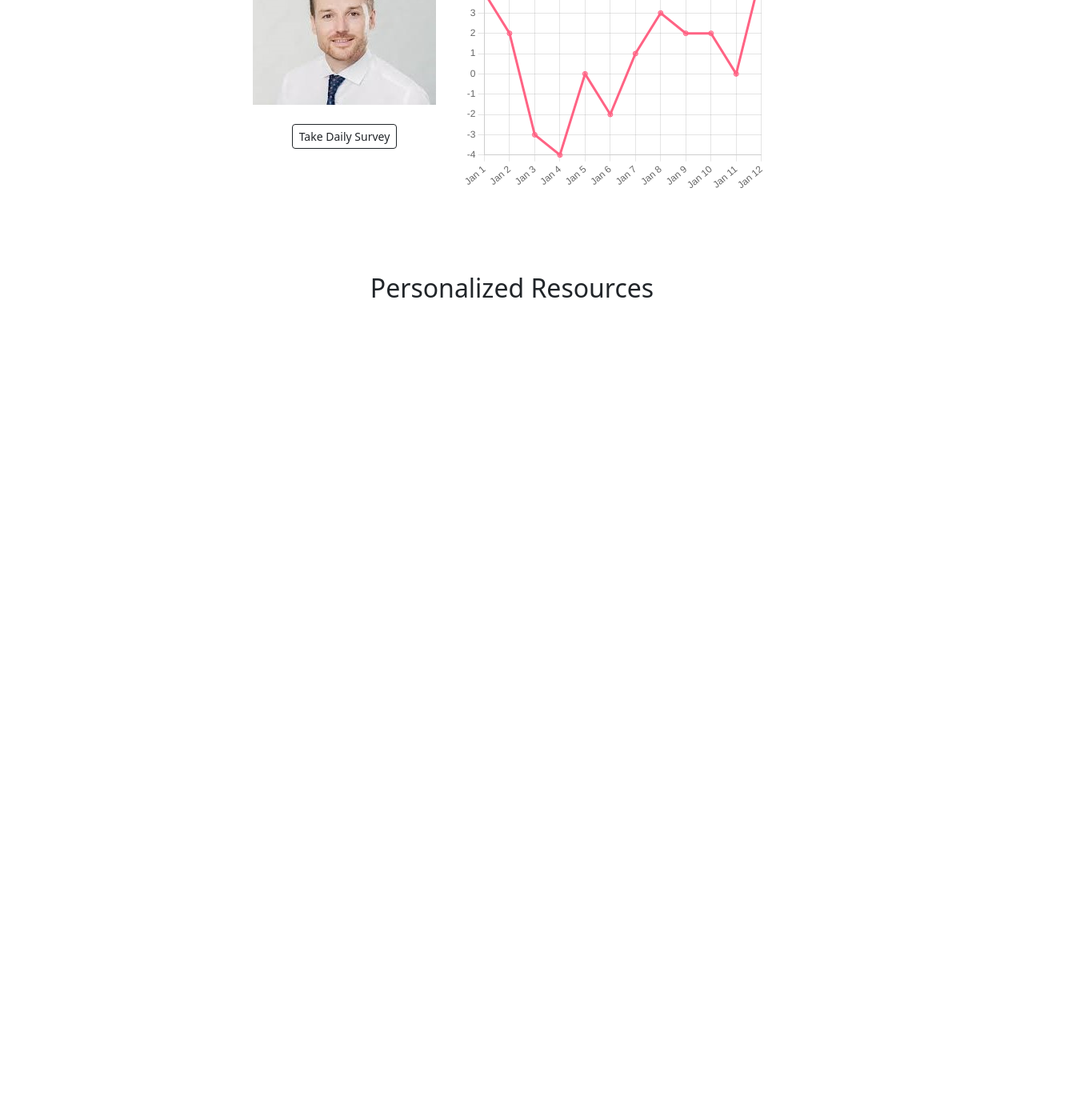
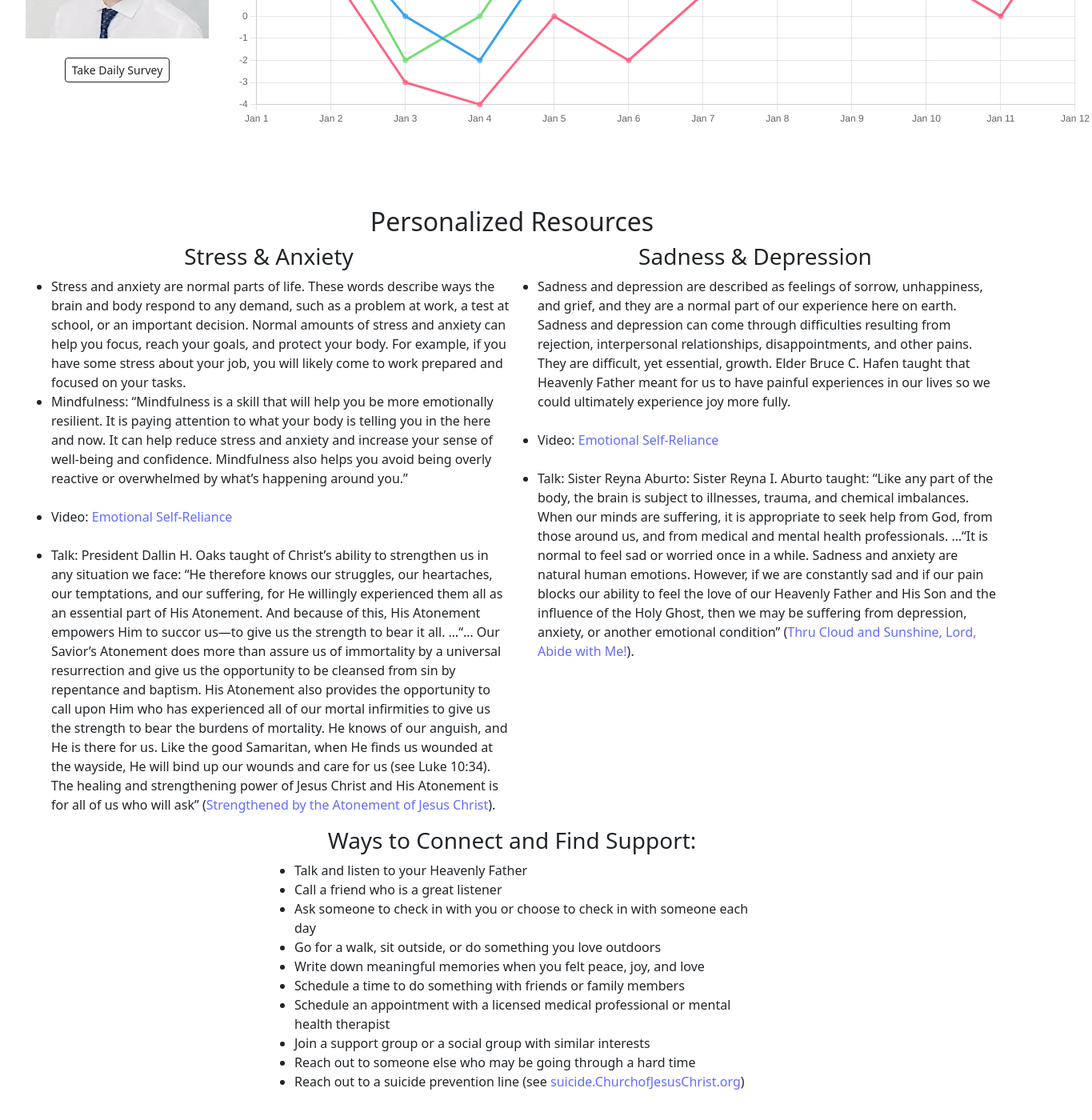
Before and after one commit to DexStephens/mmha, a React (Vite) app: page / in a window 1280 px wide. Shown: the part 298-1698 px from the top of the page at 80% size, 1365 px wide, since content can reach past the window. Before the commit the page ends 800 px from the top, so only its background shows below. Built offline with nearby package versions, Linux system fonts and the light colour scheme.

Commit message:
Added chart lines, personalized stuff, organized

```diff
--- a/src/App.tsx
+++ b/src/App.tsx
@@ -1,10 +1,7 @@
 import { useState } from "react";
-import emotionalData from "./LineChart/emotionLineData";
-import { options } from "./LineChart/emotionLineData";
-import { Line } from "react-chartjs-2";
 import "bootstrap/dist/css/bootstrap.min.css";
 import "./App.css";
-import HeadShot from "./assets/missionary.jpg";
+import ProfilePage from "./profile/profilePage";
 
 function App() {
   const [count, setCount] = useState(0);
@@ -34,39 +31,7 @@ function App() {
       {selectedOption === "missionary" ? (
         //Missionary View
         <>
-          <div
-            style={{
-              display: "flex",
-              alignItems: "center",
-              height: "500px",
-            }}
-          >
-            <div>
-              <img
-                src={HeadShot}
-                alt="Missionary Headshot"
-                style={{ width: "atuo", height: "75%", marginRight: "35px" }}
-              />
-              <br></br>
-              <br></br>
-              <div
-                style={{
-                  display: "flex",
-                  justifyContent: "center",
-                  marginRight: "35px",
-                }}
-              >
-                <button type="button" className="btn btn-outline-dark btn-sm">
-                  Take Daily Survey
-                </button>
-              </div>
-            </div>
-            <div style={{ width: "100%", height: "70%", textAlign: "center" }}>
-              <Line data={emotionalData} options={options} />
-            </div>
-          </div>
-          <br></br>
-          <h2>Personalized Resources</h2>
+          <ProfilePage />
         </>
       ) : (
         //Mission Leader View
--- a/src/LineChart/emotionLineData.tsx
+++ b/src/LineChart/emotionLineData.tsx
@@ -55,10 +55,22 @@ const emotionalData = {
   labels,
   datasets: [
     {
-      label: " ",
+      label: "Emotional",
       data: [4, 2, -3, -4, 0, -2, 1, 3, 2, 2, 0, 5],
       borderColor: "rgb(255, 99, 132)",
       backgroundColor: "rgba(255, 99, 132, 0.5)",
+    },
+    {
+      label: "Physical",
+      data: [5, 4, 0, -2, 3, 5, 5, 5, 5, 5, 5, 5],
+      borderColor: "rgb(53, 162, 235)",
+      backgroundColor: "rgba(53, 162, 235, 0.5)",
+    },
+    {
+      label: "Spiritual",
+      data: [3, 4, -2, 0, 5, 5, 4, 3, 5, 3, 2, 4],
+      borderColor: "rgb(119, 221, 119)",
+      backgroundColor: "rgba(119, 221, 119, 0.5)",
     },
   ],
 };
--- /dev/null
+++ b/src/personalizedResources/sadnessDepression.tsx
@@ -0,0 +1,49 @@
+/* eslint-disable no-irregular-whitespace */
+function SadnessDepression() {
+  return (
+    <>
+      <div>
+        <h3>Sadness & Depression</h3>
+        <ul style={{ display: "inline-block", textAlign: "left" }}>
+          <li>
+            Sadness and depression are described as feelings of sorrow,
+            unhappiness, and grief, and they are a normal part of our experience
+            here on earth. Sadness and depression can come through difficulties
+            resulting from rejection, interpersonal relationships,
+            disappointments, and other pains. They are difficult, yet essential,
+            growth. Elder Bruce C. Hafen taught that Heavenly Father meant for
+            us to have painful experiences in our lives so we could ultimately
+            experience joy more fully.
+          </li>
+          <br />
+          <li>
+            Video:{" "}
+            <a href="http://www.churchofjesuschrist.org/self-reliance/course-materials/emotional-resilience-self-reliance-course-video-resources">
+              Emotional Self-Reliance
+            </a>
+          </li>
+          <br />
+          <li>
+            Talk: Sister Reyna Aburto: Sister Reyna I. Aburto taught: “Like any
+            part of the body, the brain is subject to illnesses, trauma, and
+            chemical imbalances. When our minds are suffering, it is appropriate
+            to seek help from God, from those around us, and from medical and
+            mental health professionals. …“It is normal to feel sad or worried
+            once in a while. Sadness and anxiety are natural human emotions.
+            However, if we are constantly sad and if our pain blocks our ability
+            to feel the love of our Heavenly Father and His Son and the
+            influence of the Holy Ghost, then we may be suffering from
+            depression, anxiety, or another emotional condition” (
+            <a href="https://www.churchofjesuschrist.org/study/general-conference/2019/10/31aburto?lang=eng&para=3,5#p3">
+              Thru Cloud and Sunshine, Lord, Abide with Me!
+            </a>
+            ).
+          </li>
+          <br />
+        </ul>
+      </div>
+    </>
+  );
+}
+
+export default SadnessDepression;
--- /dev/null
+++ b/src/personalizedResources/stressAnxiety.tsx
@@ -0,0 +1,60 @@
+/* eslint-disable no-irregular-whitespace */
+function StressAnxiety() {
+  return (
+    <>
+      <div>
+        <h3>Stress & Anxiety</h3>
+        <ul style={{ display: "inline-block", textAlign: "left" }}>
+          <li>
+            Stress and anxiety are normal parts of life. These words describe
+            ways the brain and body respond to any demand, such as a problem at
+            work, a test at school, or an important decision. Normal amounts of
+            stress and anxiety can help you focus, reach your goals, and protect
+            your body. For example, if you have some stress about your job, you
+            will likely come to work prepared and focused on your tasks.
+          </li>
+          <li>
+            Mindfulness: “Mindfulness is a skill that will help you be more
+            emotionally resilient. It is paying attention to what your body is
+            telling you in the here and now. It can help reduce stress and
+            anxiety and increase your sense of well-being and confidence.
+            Mindfulness also helps you avoid being overly reactive or
+            overwhelmed by what’s happening around you.”
+          </li>
+          <br />
+          <li>
+            Video:{" "}
+            <a href="http://www.churchofjesuschrist.org/self-reliance/course-materials/emotional-resilience-self-reliance-course-video-resources">
+              Emotional Self-Reliance
+            </a>
+          </li>
+          <br />
+          <li>
+            Talk: President Dallin H. Oaks taught of Christ’s ability to
+            strengthen us in any situation we face: “He therefore knows our
+            struggles, our heartaches, our temptations, and our suffering, for
+            He willingly experienced them all as an essential part of His
+            Atonement. And because of this, His Atonement empowers Him to succor
+            us—to give us the strength to bear it all. …“… Our Savior’s
+            Atonement does more than assure us of immortality by a universal
+            resurrection and give us the opportunity to be cleansed from sin by
+            repentance and baptism. His Atonement also provides the opportunity
+            to call upon Him who has experienced all of our mortal infirmities
+            to give us the strength to bear the burdens of mortality. He knows
+            of our anguish, and He is there for us. Like the good Samaritan,
+            when He finds us wounded at the wayside, He will bind up our wounds
+            and care for us (see Luke 10:34). The healing and strengthening
+            power of Jesus Christ and His Atonement is for all of us who will
+            ask” (
+            <a href="https://www.churchofjesuschrist.org/study/general-conference/2015/10/strengthened-by-the-atonement-of-jesus-christ?lang=eng&para=9,47#p9">
+              Strengthened by the Atonement of Jesus Christ
+            </a>
+            ).
+          </li>
+        </ul>
+      </div>
+    </>
+  );
+}
+
+export default StressAnxiety;
--- /dev/null
+++ b/src/personalizedResources/waysToConnect.tsx
@@ -0,0 +1,41 @@
+function WaysToConnect() {
+  return (
+    <>
+      <div style={{ width: "50%", marginLeft: "25%" }}>
+        <h3>Ways to Connect and Find Support:</h3>
+        <ul style={{ display: "inline-block", textAlign: "left" }}>
+          <li>Talk and listen to your Heavenly Father</li>
+          <li>Call a friend who is a great listener</li>
+          <li>
+            Ask someone to check in with you or choose to check in with someone
+            each day
+          </li>
+          <li>Go for a walk, sit outside, or do something you love outdoors</li>
+          <li>
+            Write down meaningful memories when you felt peace, joy, and love
+          </li>
+          <li>
+            Schedule a time to do something with friends or family members
+          </li>
+          <li>
+            Schedule an appointment with a licensed medical professional or
+            mental health therapist
+          </li>
+          <li>Join a support group or a social group with similar interests</li>
+          <li>
+            Reach out to someone else who may be going through a hard time
+          </li>
+          <li>
+            Reach out to a suicide prevention line (see{" "}
+            <a href="http://www.churchofjesuschrist.org/get-help/suicide">
+              suicide.ChurchofJesusChrist.org
+            </a>
+            )
+          </li>
+        </ul>
+      </div>
+    </>
+  );
+}
+
+export default WaysToConnect;
--- /dev/null
+++ b/src/profile/profilePage.tsx
@@ -0,0 +1,60 @@
+import HeadShot from "../assets/missionary.jpg";
+import emotionalData from "../LineChart/emotionLineData";
+import { options } from "../LineChart/emotionLineData";
+import { Line } from "react-chartjs-2";
+import StressAnxiety from "../personalizedResources/stressAnxiety";
+import SadnessDepression from "../personalizedResources/sadnessDepression";
+import WaysToConnect from "../personalizedResources/waysToConnect";
+
+function ProfilePage() {
+  return (
+    <>
+      <div
+        style={{
+          display: "flex",
+          alignItems: "center",
+          height: "500px",
+        }}
+      >
+        <div>
+          <img
+            src={HeadShot}
+            alt="Missionary Headshot"
+            style={{ width: "atuo", height: "75%", marginRight: "35px" }}
+          />
+          <br></br>
+          <br></br>
+          <div
+            style={{
+              display: "flex",
+              justifyContent: "center",
+              marginRight: "35px",
+            }}
+          >
+            <button type="button" className="btn btn-outline-dark btn-sm">
+              Take Daily Survey
+            </button>
+          </div>
+        </div>
+        <div style={{ width: "100%", height: "70%", textAlign: "center" }}>
+          <Line data={emotionalData} options={options} />
+        </div>
+      </div>
+      <br></br>
+      <h2>Personalized Resources</h2>
+      <div style={{ display: "flex" }}>
+        <div style={{ width: "50%" }}>
+          <StressAnxiety />
+        </div>
+        <div style={{ width: "50%" }}>
+          <SadnessDepression />
+        </div>
+      </div>
+      <div>
+        <WaysToConnect />
+      </div>
+    </>
+  );
+}
+
+export default ProfilePage;
```
